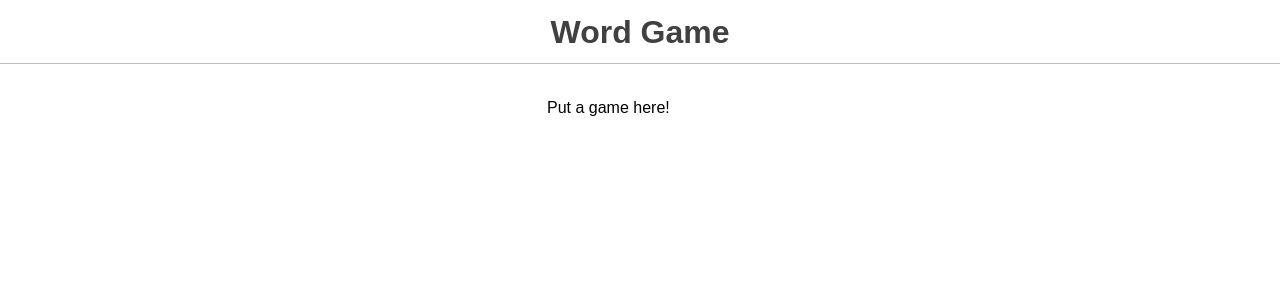
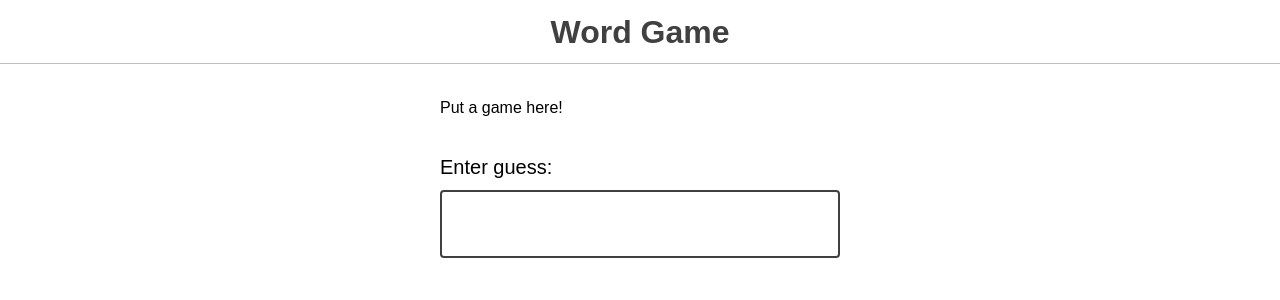
Before and after one commit to senkulabs/wordle-react, a React (Vite) app: page / in a window 1280 px wide. Shown: the top 300 px of the page. Built offline with nearby package versions, Linux system fonts and the light colour scheme.

Commit message:
feat: finish exercise 1

```diff
--- a/src/components/Game/Game.jsx
+++ b/src/components/Game/Game.jsx
@@ -1,5 +1,6 @@
 import { sample } from "../../utils";
 import { WORDS } from '../../data';
+import GuessInput from "../GuessInput/GuessInput";
 
 // Pick a random word on every pageload.
 const answer = sample(WORDS);
@@ -7,7 +8,12 @@ const answer = sample(WORDS);
 console.info({ answer });
 
 function Game() {
-    return <>Put a game here!</>;
+    return (
+        <>
+            <p>Put a game here!</p>
+            <GuessInput />
+        </>
+    )
 }
 
 export default Game;
--- /dev/null
+++ b/src/components/GuessInput/GuessInput.jsx
@@ -0,0 +1,21 @@
+import { useState } from "react";
+
+function GuessInput() {
+    const [guess, setGuess] = useState('');
+
+    function handleSubmit(event) {
+        event.preventDefault();
+        console.log(guess);
+        setGuess('');
+    }
+
+    return (
+    <>
+        <form onSubmit={handleSubmit} className="guess-input-wrapper">
+            <label htmlFor="guess-input">Enter guess:</label>
+            <input required type="text" id="guess-input" minLength={5} maxLength={5} pattern="[a-zA-Z]{5}" title="5 letter word" value={guess} onChange={(event) => setGuess(event.target.value.toUpperCase())} />
+        </form>
+    </>);
+}
+
+export default GuessInput;
```
